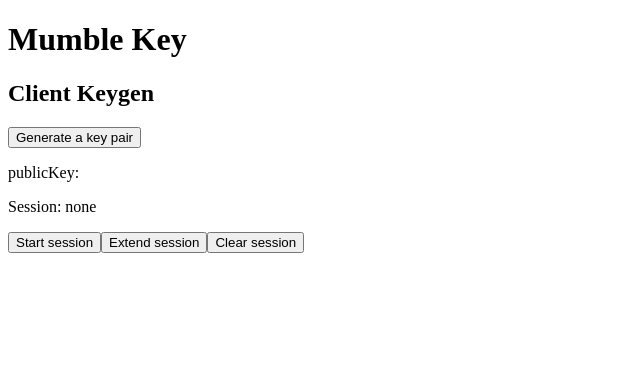
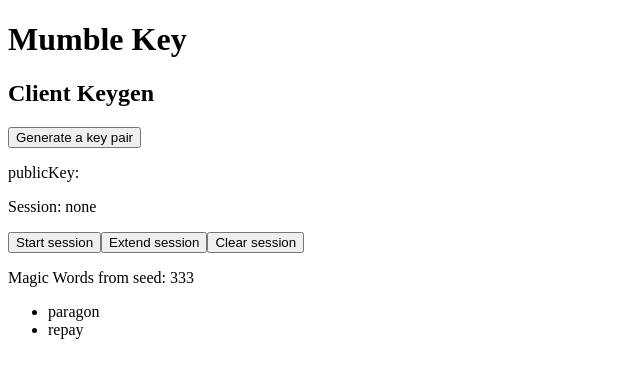
Before and after one commit to jvgomg/mumble-key, a Next.js app: page / in a window 1280 px wide. Shown: the top 378 px of the page, without its empty margins (0-640 px from the left). Built offline with nearby package versions, Linux system fonts and the light colour scheme; no server answers.

Commit message:
add magic words wip

```diff
--- a/src/app/page.tsx
+++ b/src/app/page.tsx
@@ -1,4 +1,5 @@
 import ClientKeygen from "@/components/client-keygen"
+import MagicWordsDemo from "@/components/magic-words-demo"
 import SessionDemo from "@/components/session-demo"
 
 export default function Home() {
@@ -8,6 +9,7 @@ export default function Home() {
 
       <ClientKeygen />
       <SessionDemo />
+      <MagicWordsDemo />
     </div>
   )
 }
--- /dev/null
+++ b/src/components/magic-words-demo.tsx
@@ -0,0 +1,21 @@
+"use server"
+
+import { getMagicWords } from "@/state/magic-words"
+
+export const MagicWordsDemo = async () => {
+  const seed = 333
+  const magicWords = await getMagicWords(seed)
+
+  return (
+    <div>
+      <p>Magic Words from seed: {seed}</p>
+      <ul>
+        {magicWords.map((word) => (
+          <li key={word}>{word}</li>
+        ))}
+      </ul>
+    </div>
+  )
+}
+
+export default MagicWordsDemo
--- /dev/null
+++ b/src/state/magic-words.ts
@@ -0,0 +1,32 @@
+"use server"
+
+import { readFile } from "node:fs/promises"
+
+/**
+ * magic words types
+ */
+
+export type MagicWords = [string, string]
+
+/**
+ * magic words public methods
+ */
+
+export const getMagicWords = async (seed: number): Promise<MagicWords> => {
+  const words = await getWordList()
+
+  // TODO: implement Linear Congruential Generator magic
+  // https://gist.github.com/developersharif/948694db21e1685365152d5c9d8ae53b
+
+  return [words[seed], words[seed + 1]]
+}
+
+/**
+ * private
+ */
+
+const getWordList = async (): Promise<string[]> => {
+  const lines = await readFile("src/magic-words.txt", "utf-8")
+  const words = lines.split("\n").filter(Boolean)
+  return words
+}
--- a/src/state/session.ts
+++ b/src/state/session.ts
@@ -2,6 +2,10 @@
 
 import { ResponseCookie } from "next/dist/compiled/@edge-runtime/cookies"
 import { cookies } from "next/headers"
+
+/**
+ * session public methods
+ */
 
 export const sessionStart = async () => {
   const cookieStore = await cookies()
@@ -24,6 +28,10 @@ export const sessionClear = async () => {
   cookieStore.delete("session")
 }
 
+/**
+ * private
+ */
+
 const getSessionExpires = (): Date => {
   // expire in 1 day
   const expires = new Date()
@@ -38,6 +46,7 @@ const getSecure = (): boolean => {
 
 const getSessionCookieOptions = (): Partial<ResponseCookie> => {
   return {
+    httpOnly: true,
     expires: getSessionExpires(),
     secure: getSecure(),
   }
```
Also changed, not shown: src/magic-words.txt (added).
